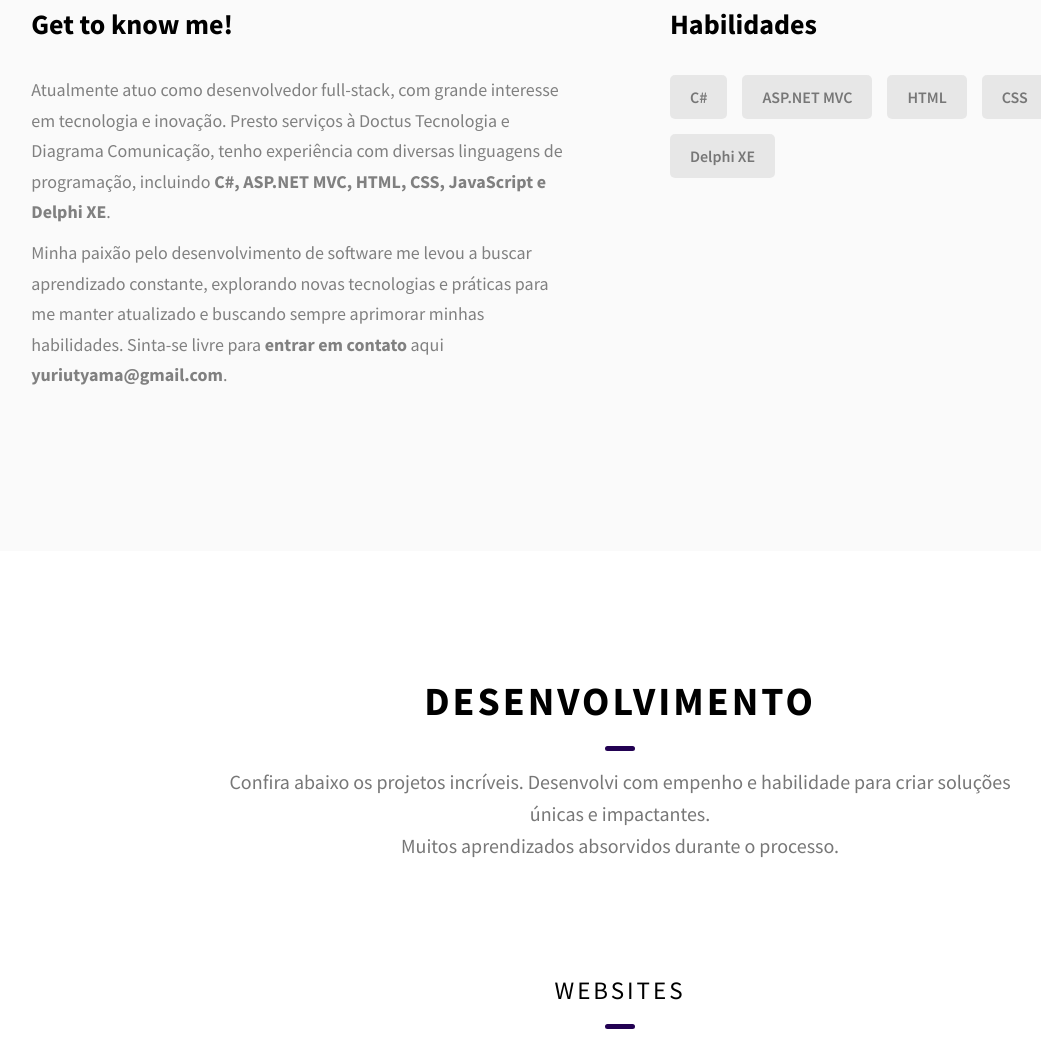
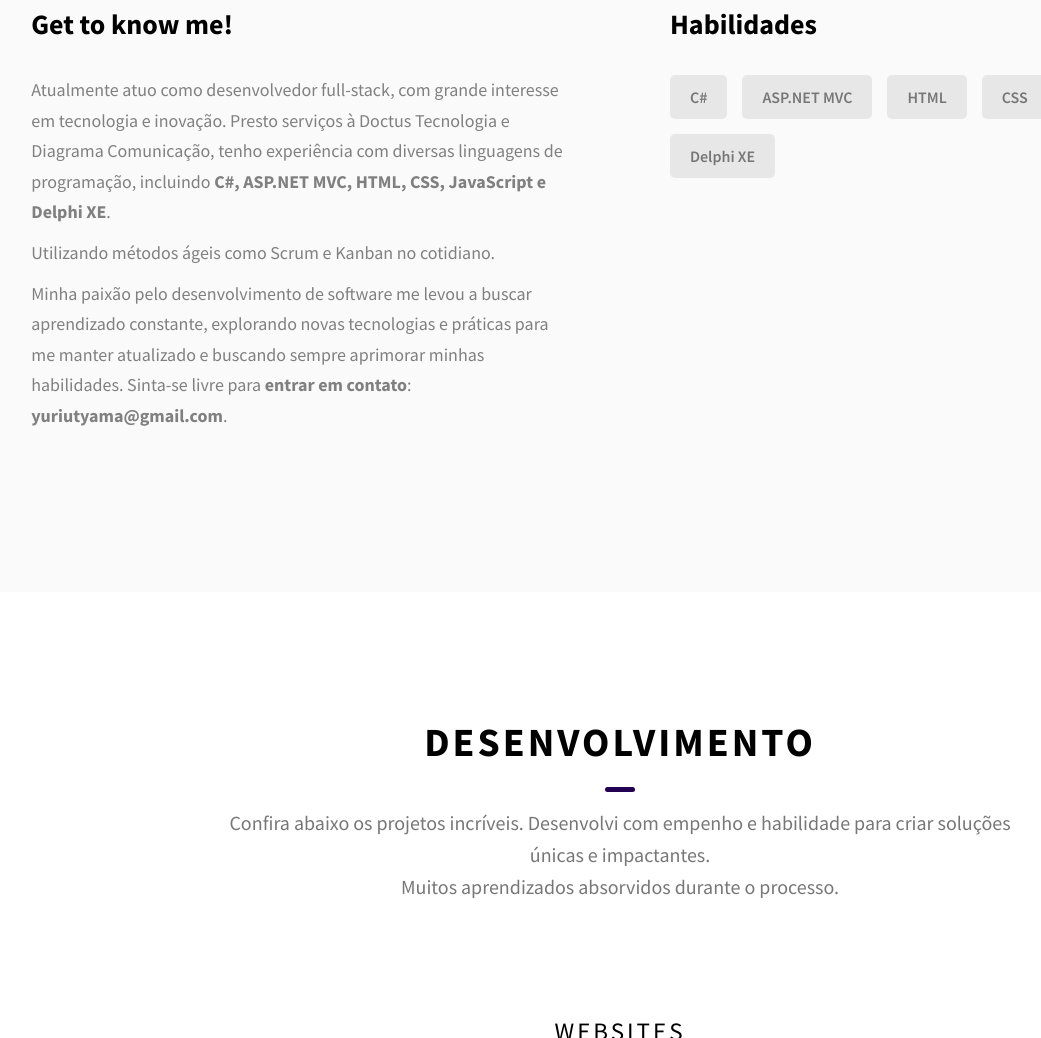
Before and after one commit to yuriutyama/aboutme, a website: page index.html in a window 1280 px wide. Shown: the part 1067-2105 px from the top of the page, without its empty margins (20-1061 px from the left). Drawn offline with Linux system fonts and the light colour scheme.

Commit message:
Update index.html

```diff
--- a/index.html
+++ b/index.html
@@ -141,9 +141,15 @@
                  incluindo <strong>C#, ASP.NET MVC, HTML, CSS, JavaScript e Delphi XE</strong>.
               </p>
               <p class="about__content-details-para">
+                Utilizando métodos ágeis como Scrum e Kanban no cotidiano.
+              </p>
+              <p class="about__content-details-para">
+
+              </p>
+              <p class="about__content-details-para">
                 Minha paixão pelo desenvolvimento de software me levou a buscar aprendizado constante,
                 explorando novas tecnologias e práticas para me manter atualizado e buscando sempre aprimorar minhas habilidades. Sinta-se livre para
-                <strong>entrar em contato</strong> aqui <strong>yuriutyama@gmail.com</strong>.
+                <strong>entrar em contato</strong>: <a href="mailto:yuriutyama@gmail.com"><strong>yuriutyama@gmail.com</strong></a>.
               </p>
             </div>
           </div>
```
